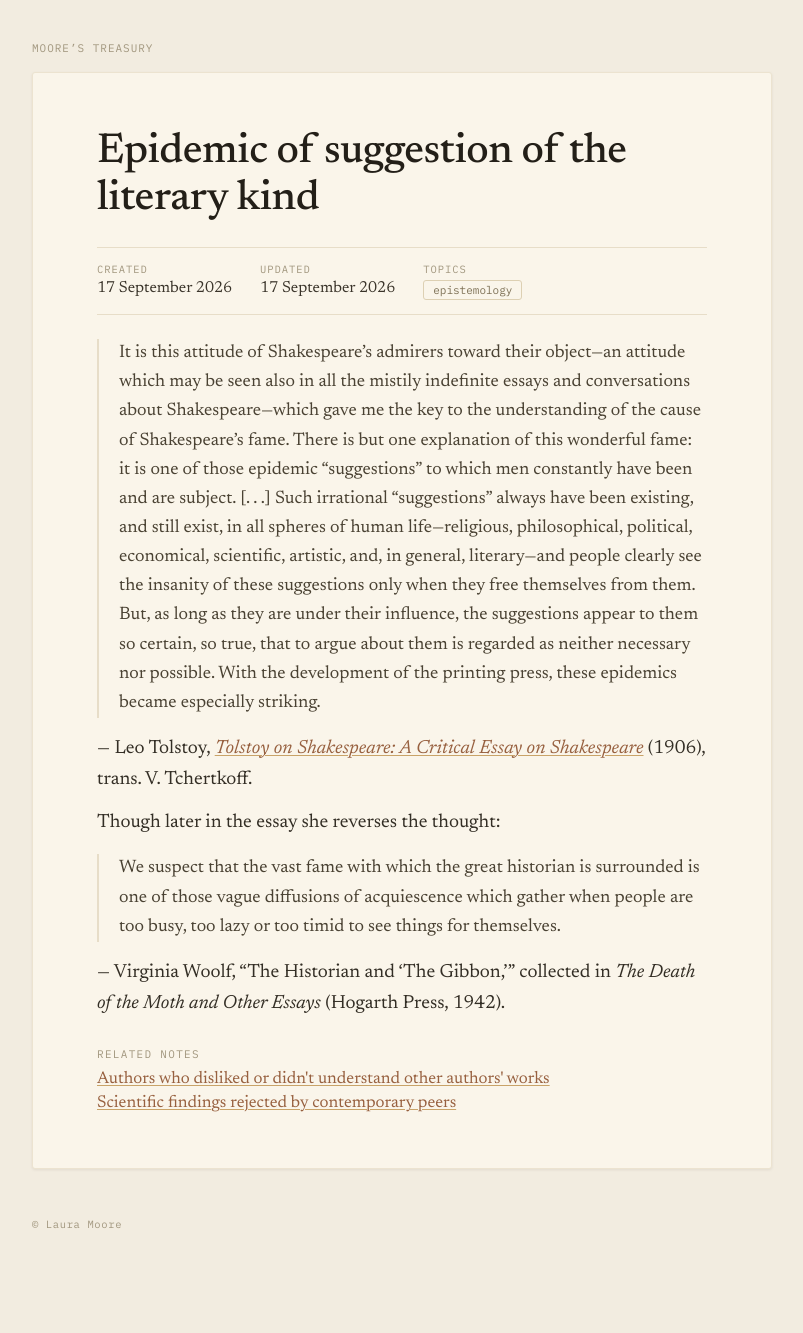
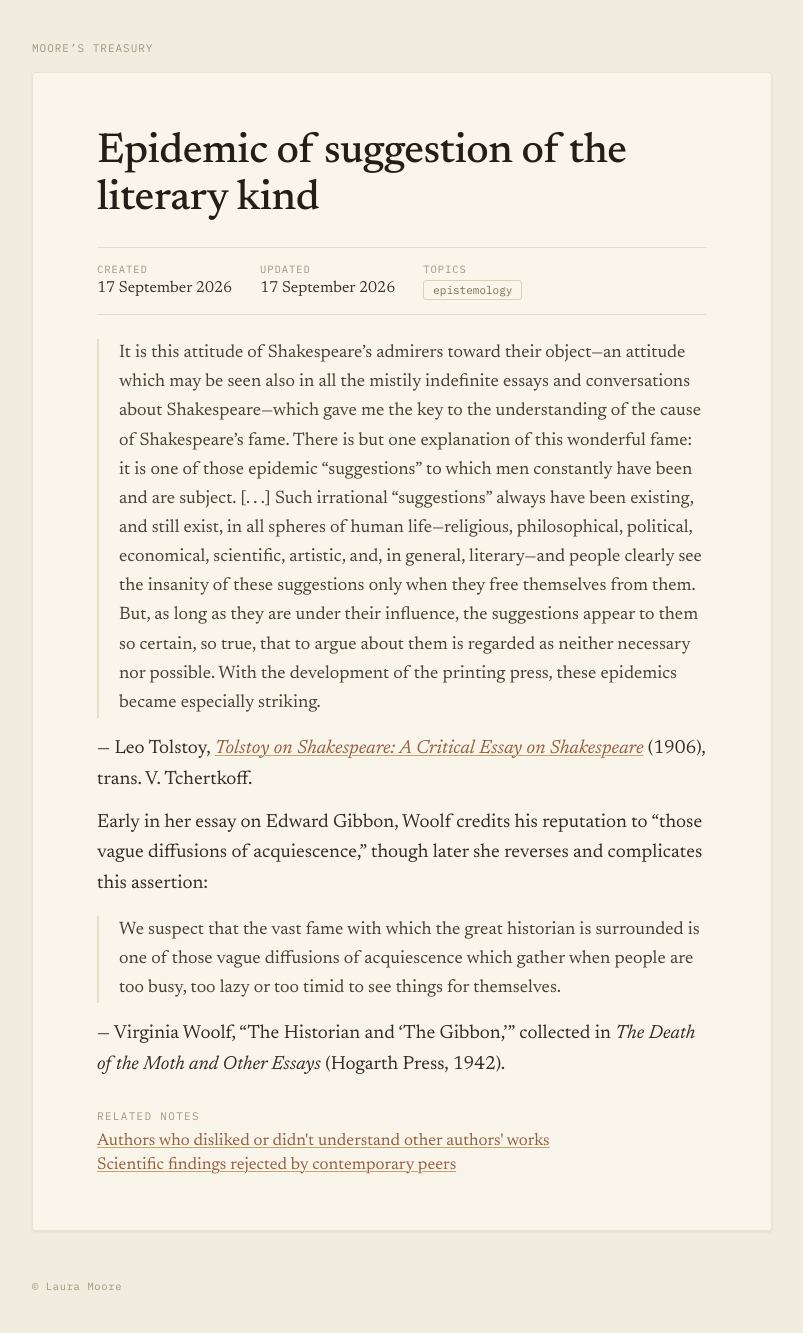
Before and after one commit to lauramoorewrites-del/treasury, a Jekyll site: the page built from _pages/epidemic-of-suggestion-of-the-literary-kind.md, in a window 1280 px wide. Shown: the whole page, without its empty margins (238-1041 px from the left). Built offline with Jekyll 4.4.1, drawn with Linux system fonts in a browser that asks for light colours; before the commit the page ends 1271 px from its top, so only the background shows below that.

Commit message:
Revise Woolf intro on epidemic-of-suggestion entry
Co-Authored-By: Claude Opus 4.6 (1M context) <noreply@anthropic.com>

```diff
--- a/_pages/epidemic-of-suggestion-of-the-literary-kind.md
+++ b/_pages/epidemic-of-suggestion-of-the-literary-kind.md
@@ -16,7 +16,7 @@ related:
 
 — Leo Tolstoy, [*Tolstoy on Shakespeare: A Critical Essay on Shakespeare*](https://www.gutenberg.org/files/27726/27726-h/27726-h.htm) (1906), trans. V. Tchertkoff.
 
-Though later in the essay she reverses the thought:
+Early in her essay on Edward Gibbon, Woolf credits his reputation to "those vague diffusions of acquiescence," though later she reverses and complicates this assertion:
 
 > We suspect that the vast fame with which the great historian is surrounded is one of those vague diffusions of acquiescence which gather when people are too busy, too lazy or too timid to see things for themselves.
 
```
